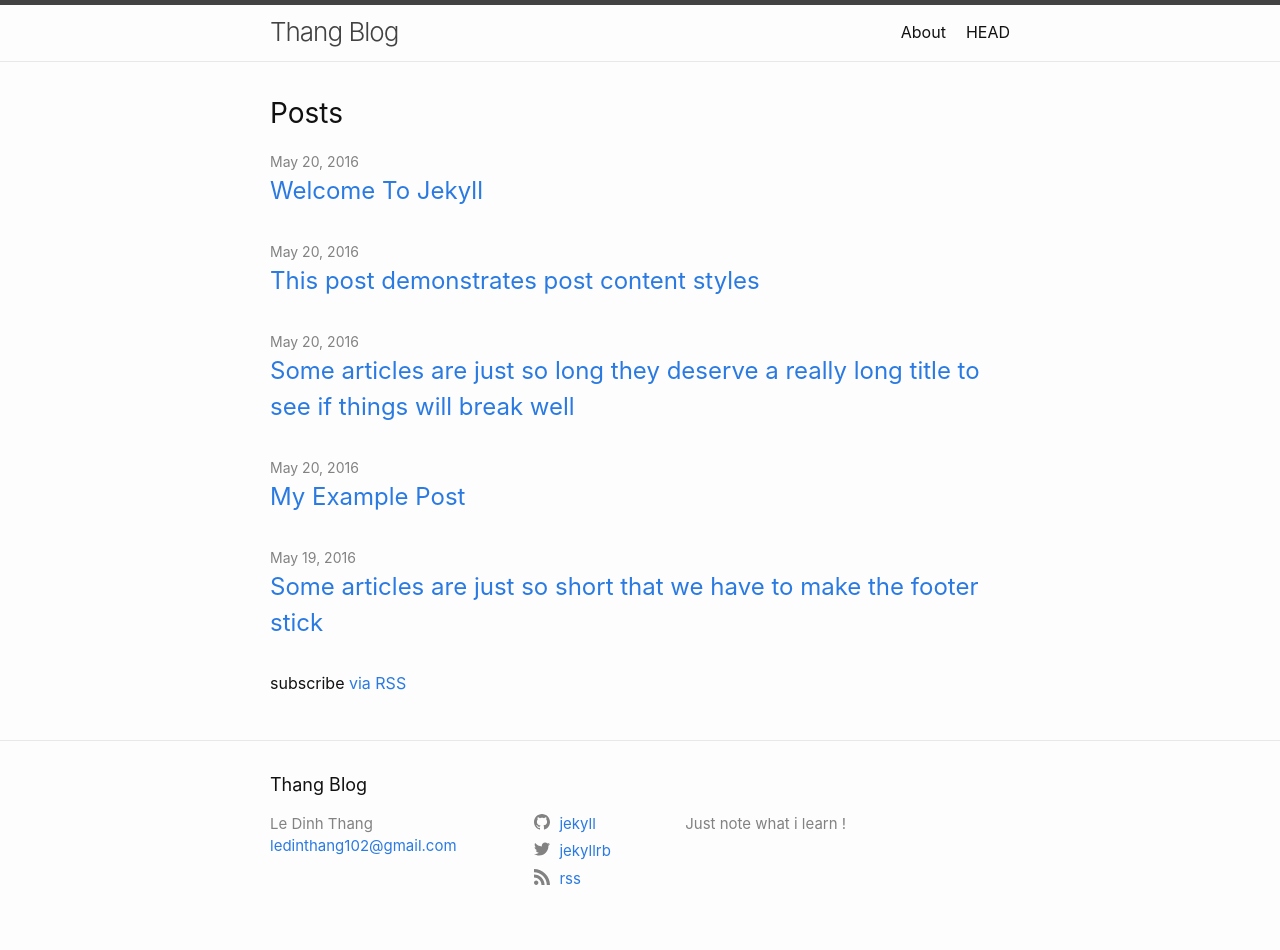
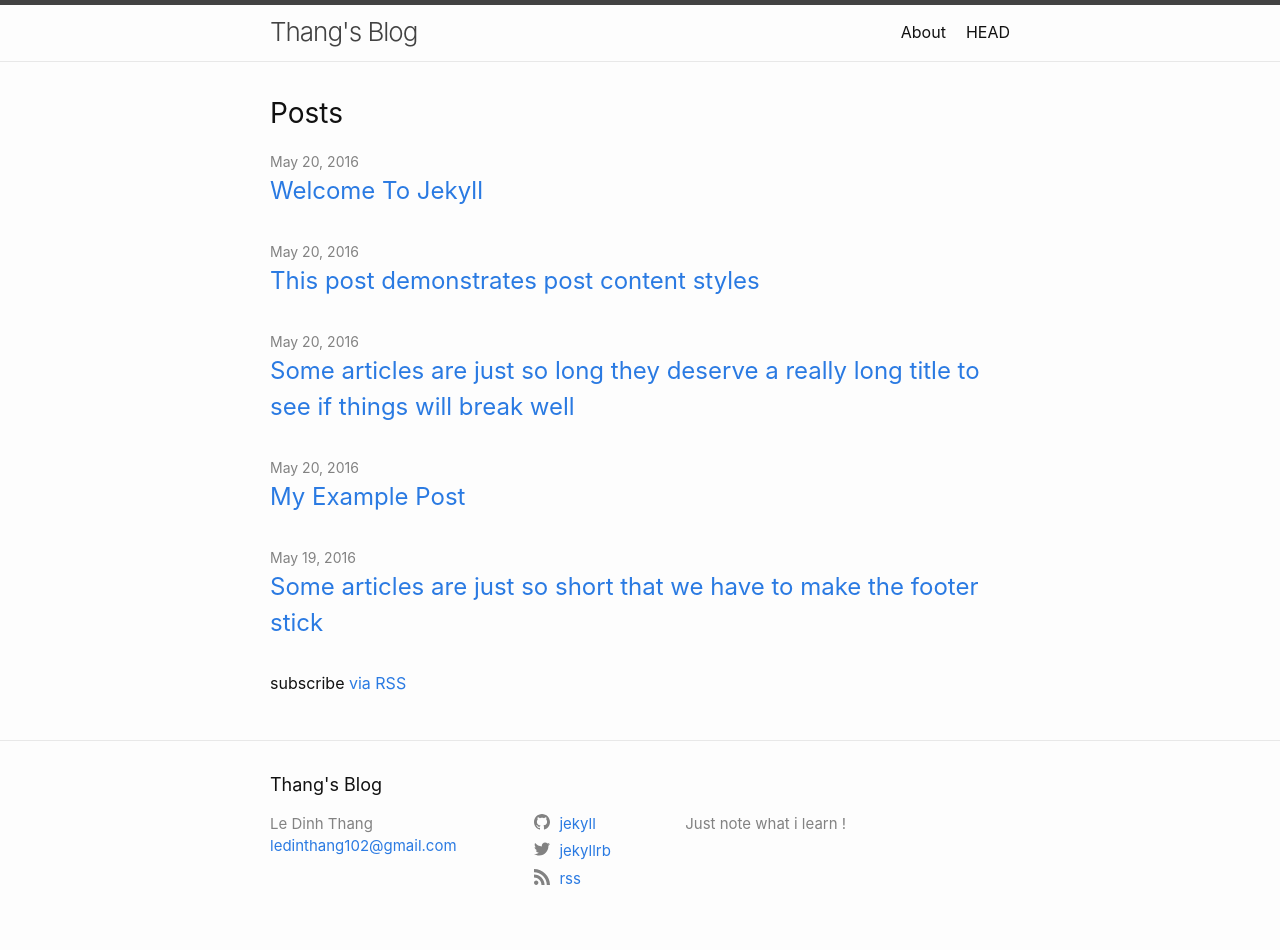
Before and after one commit to benthunder/benthunder.github.io, a Jekyll site: the page built from index.md, in a window 1280 px wide. Built offline with Jekyll 4.4.1, drawn with Linux system fonts in a browser that asks for light colours.

```diff
--- a/_config.yml
+++ b/_config.yml
@@ -1,4 +1,4 @@
-title: Thang Blog
+title: Thang's Blog
 author: Le Dinh Thang
 email: ledinthang102@gmail.com
 description: > # this means to ignore newlines until "twitter_username:"
```
